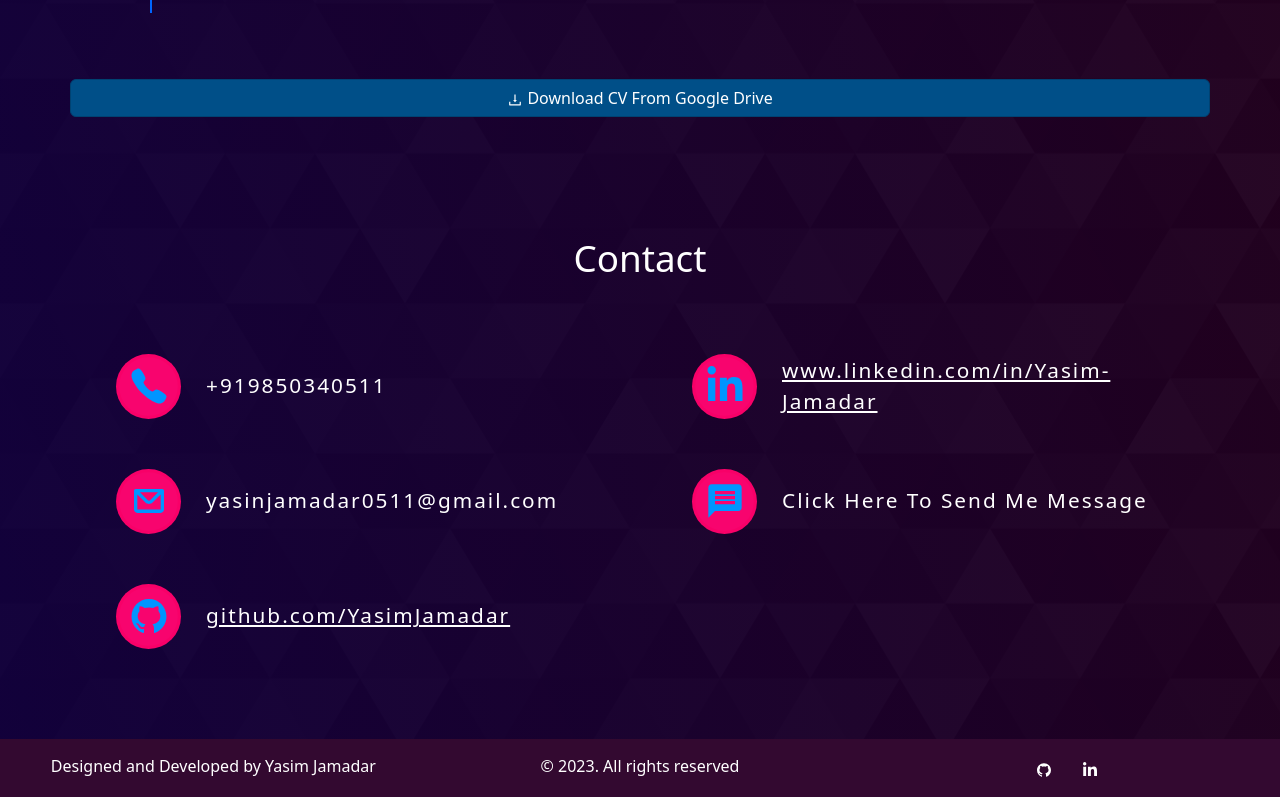
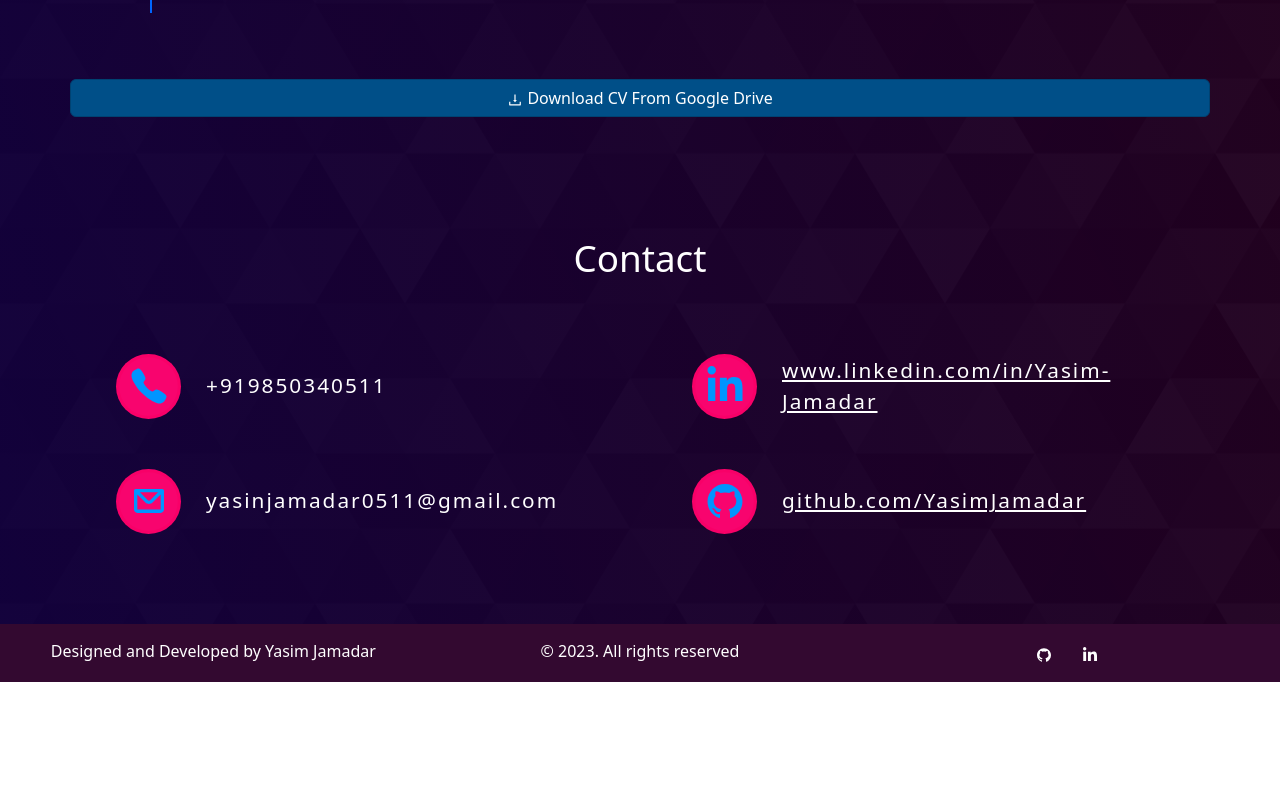
Before and after one commit to Yasin051197/Yasin051197.github.io, a React (Create React App) app: page / in a window 1280 px wide. Shown: the part 6972-7769 px from the top of the page. After the commit the page ends 7654 px from the top, so only its background shows below. Built offline with nearby package versions, Linux system fonts and the light colour scheme.

Commit message:
added ids in contact sec

```diff
--- a/src/components/Contact/Contact.js
+++ b/src/components/Contact/Contact.js
@@ -57,25 +57,6 @@ function Contact() {
                   <span style={{ opacity: 0 }}></span>
                 </span>
               </li>
-              <li className="social-icons-contect fifth">
-                <a
-                  href="https://github.com/Yasin051197"
-                  target="_blank"
-                  rel="noreferrer"
-                  className="icon-colour  home-social-icons"
-                >
-                  <AiFillGithub />
-                </a>
-                <a
-                  className="link-text-css"
-                  id="contact-github"
-                  target="_blank"
-                  rel="noreferrer"
-                  href="https://github.com/Yasin051197"
-                >
-                  github.com/YasimJamadar
-                </a>
-              </li>
             </ul>
           </Col>
           <Col md={6} className="home-about-social">
@@ -91,31 +72,31 @@ function Contact() {
                 </a>
                 <a
                   className="link-text-css"
-                  id="contact-github"
                   target="_blank"
                   rel="noreferrer"
                   href="https://www.linkedin.com/in/yasim-jamadar-8a3a91209/"
                 >
-                  www.linkedin.com/in/Yasim-Jamadar
+                  <span id="contact-github">www.linkedin.com/in/Yasim-Jamadar</span>
                   <span style={{ opacity: 0 }}>||</span>
                 </a>
               </li>
-
-              <li className="social-icons-contect sixth">
-                <Message show={message} onHide={() => setMessage(false)} />
-                <span
-                  onClick={() => setMessage(true)}
-                  className="icon-colour home-social-icons"
+              <li className="social-icons-contect fifth">
+                <a
+                  href="https://github.com/Yasin051197"
+                  target="_blank"
+                  rel="noreferrer"
+                  className="icon-colour  home-social-icons"
                 >
-                  <MdMessage />
-                </span>
-                <span
+                  <AiFillGithub />
+                </a>
+                <a
                   className="link-text-css"
-                  onClick={() => setMessage(true)}
+                  target="_blank"
+                  rel="noreferrer"
+                  href="https://github.com/Yasin051197"
                 >
-                  Click Here To Send Me Message
-                  <span style={{ opacity: 0 }}></span>
-                </span>
+                  <span id="contact-github">github.com/YasimJamadar</span>
+                </a>
               </li>
             </ul>
           </Col>
```
